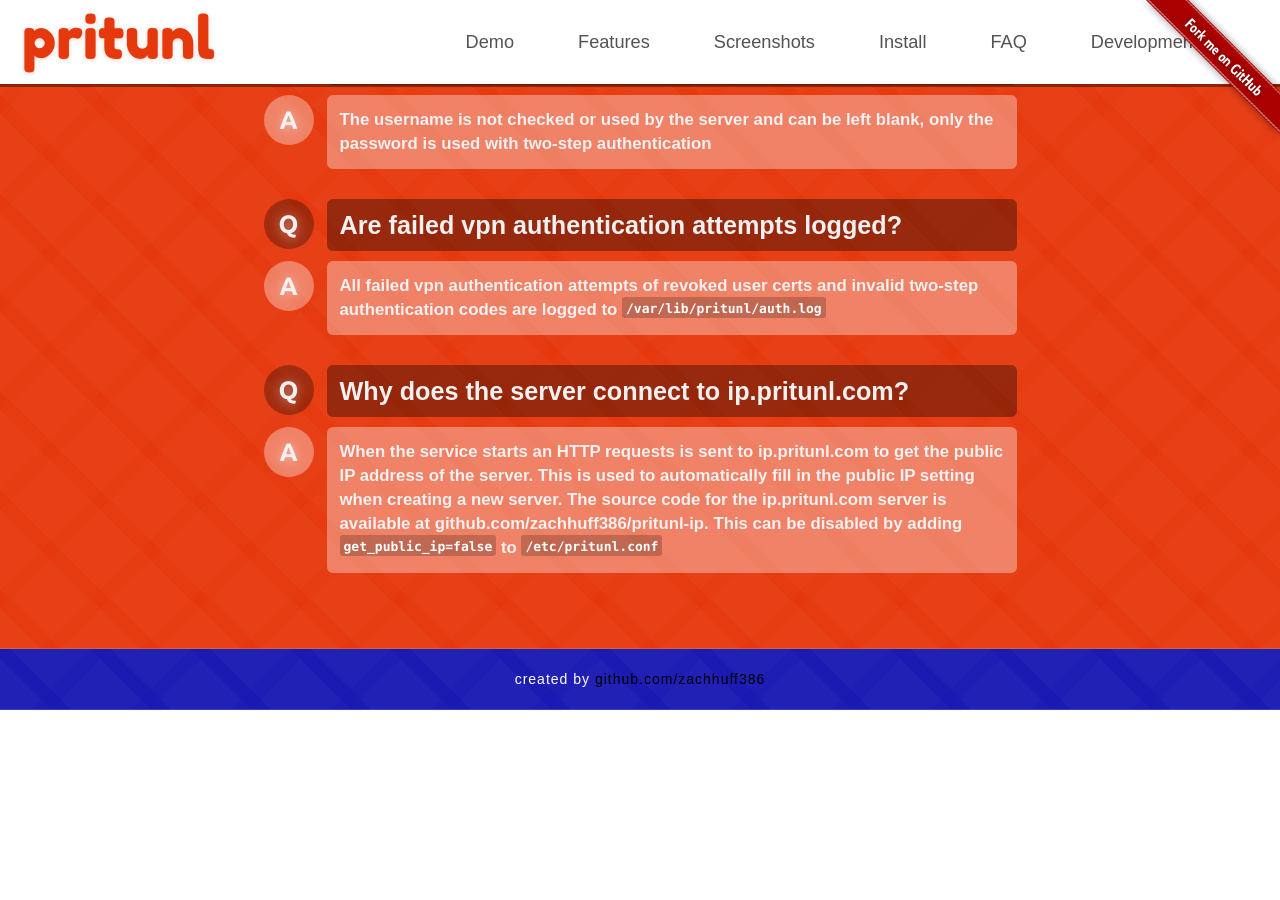
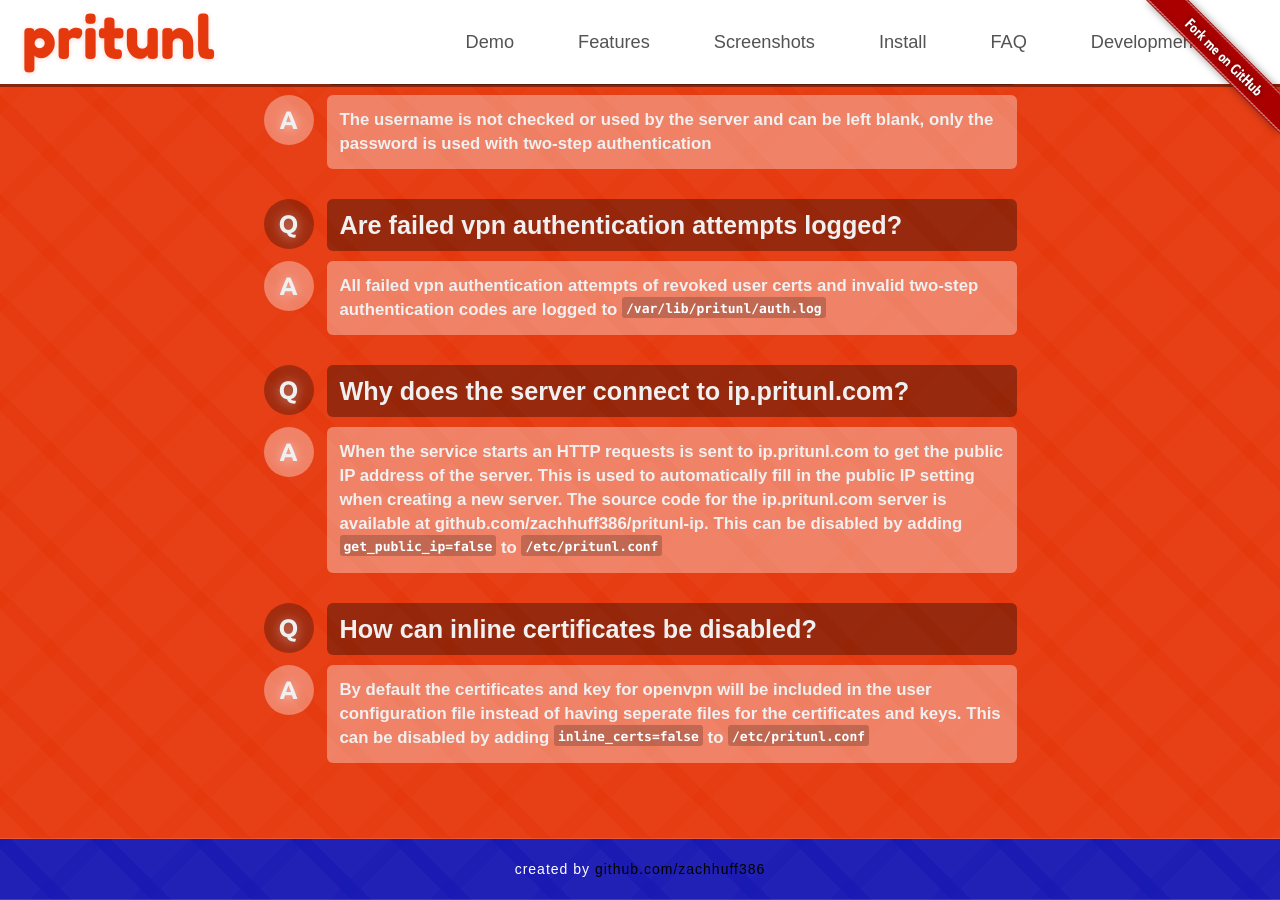
Before and after one commit to pritunl/pritunl.github.io, a Jekyll site: the page built from index.html, in a window 1280 px wide and 900 px high, scrolled down 8989 px. Built offline with Jekyll 4.4.1, drawn with Linux system fonts in a browser that asks for light colours; nearby versions of some CDN libraries; Markdown is read by kramdown in place of the engine named in the settings; before the commit the page ends 9699 px from its top, so only the background shows below that.

Commit message:
Add faq question

```diff
--- a/index.html
+++ b/index.html
@@ -1193,6 +1193,22 @@
               When the service starts an HTTP requests is sent to ip.pritunl.com to get the public IP address of the server. This is used to automatically fill in the public IP setting when creating a new server. The source code for the ip.pritunl.com server is available at github.com/zachhuff386/pritunl-ip. This can be disabled by adding <pre>get_public_ip=false</pre> to <pre>/etc/pritunl.conf</pre>
             </div>
           </div>
+          <div class="faq-point question clearfix">
+            <div class="faq-point-label header">
+              <span>Q</span>
+            </div>
+            <div class="faq-point-description">
+              <span>How can inline certificates be disabled?</span>
+            </div>
+          </div>
+          <div class="faq-point answer clearfix">
+            <div class="faq-point-label header">
+              <span>A</span>
+            </div>
+            <div class="faq-point-description">
+              By default the certificates and key for openvpn will be included in the user configuration file instead of having seperate files for the certificates and keys. This can be disabled by adding <pre>inline_certs=false</pre> to <pre>/etc/pritunl.conf</pre>
+            </div>
+          </div>
         </div>
       </div>
     </div>
```
